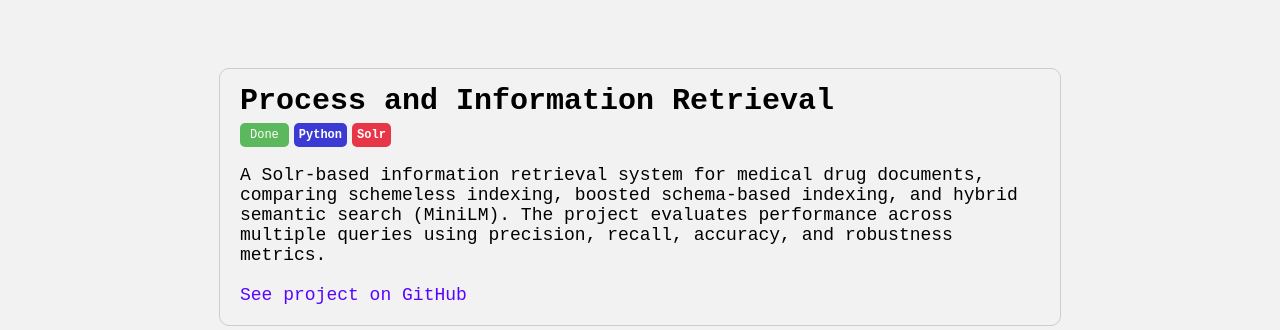
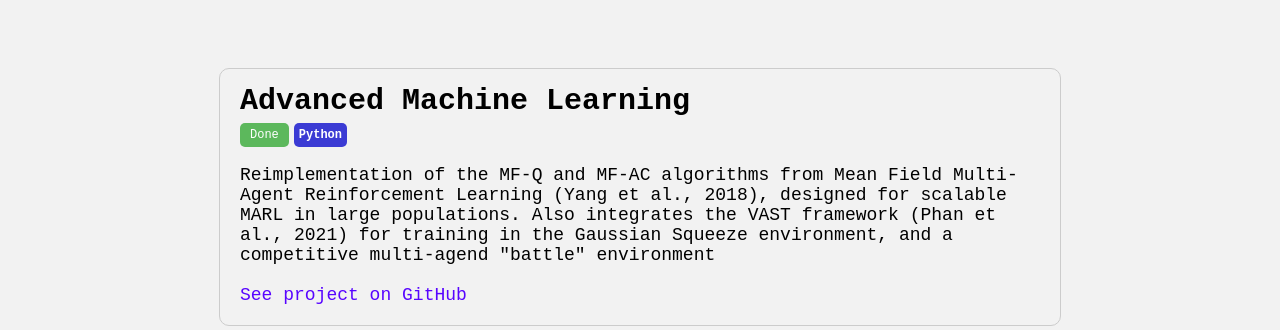
Before and after one commit to T-yago/T-yago.github.io, a plain HTML site: page index.html in a window 1280 px wide. Shown: the part 622-952 px from the top of the page. Drawn offline with Linux system fonts and the light colour scheme; a script that the page names is missing.

Commit message:
Added project

```diff
--- a/index.html
+++ b/index.html
@@ -50,7 +50,17 @@
 	<div class="projects">
         <h1>My Projects</h1>
 
+        <div class="project">
+            <div class="project-header">
+                <h2>Advanced Machine Learning</h2>
+                <span class="status done">Done</span>
+                <span class="language python">Python</span>
 
+            </div>
+            <p>Reimplementation of the MF-Q and MF-AC algorithms from Mean Field Multi-Agent Reinforcement Learning (Yang et al., 2018), designed for scalable MARL in large populations. Also integrates the VAST framework (Phan et al., 2021) for training in the Gaussian Squeeze environment, and a competitive multi-agend "battle" environment</p>
+            </p>
+            <a href="https://github.com/T-yago/TSI" target="_blank">See project on GitHub</a>
+        </div>
 
 
         <div class="project">
```
